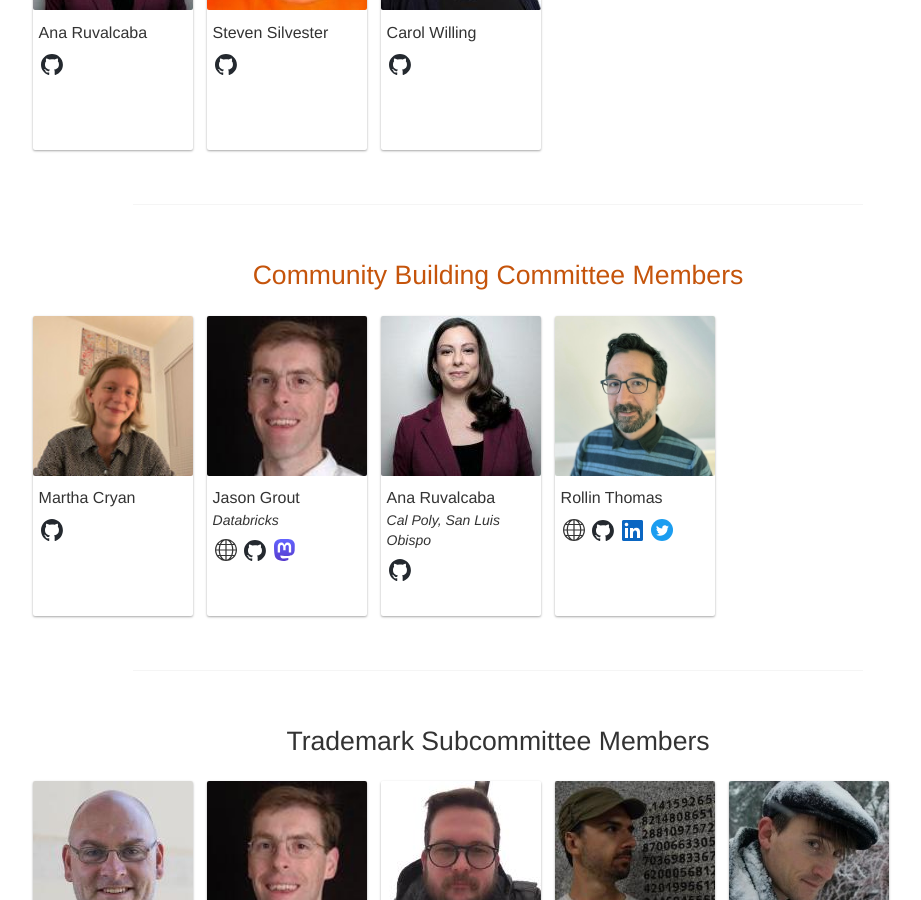
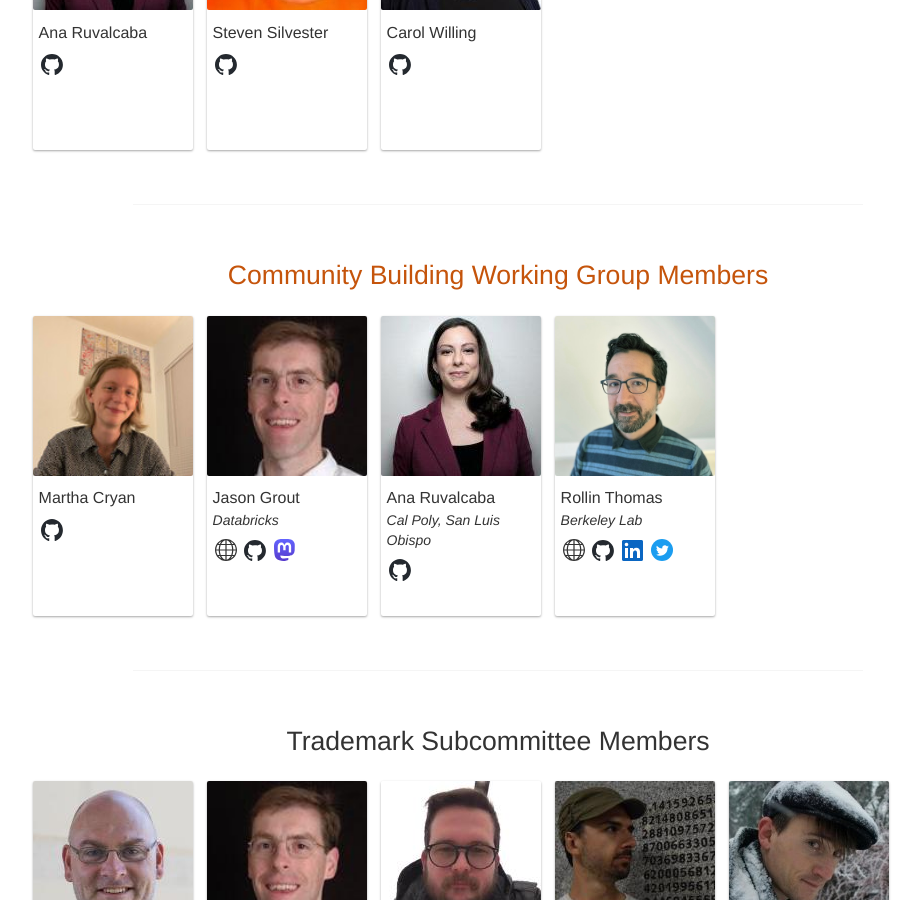
Before and after one commit to jupyter/jupyter.github.io, a Jekyll site: the page built from about.html, in a window 1280 px wide and 900 px high, scrolled down 7992 px. Shown: the whole window, without its empty margins (142-1063 px from the left). Built offline with Jekyll 4.4.1, drawn with Linux system fonts in a browser that asks for light colours; comment, search, counter and statistics services are not loaded.

Commit message:
Update affiliation and committee name

```diff
--- a/about.html
+++ b/about.html
@@ -467,6 +467,7 @@ community_building:
   personal: https://www.nersc.gov/about/nersc-staff/programming-environments-and-models/rollin-thomas/
   gh_handle: rcthomas
   twitter_handle: r_c_thomas
+  affiliation: Berkeley Lab
 
 sponsor_box:
   headline: Sponsors
@@ -725,7 +726,7 @@ donate_box:
 
     <!-- COMMUNITY COMMITTEE MEMBERS -->
     <div class="content content--copy">
-        <h2 class="text-center"><a href="https://jupyter.org/governance/communitybuildingcommittee.html">Community Building Committee Members</a></h2>
+        <h2 class="text-center"><a href="https://jupyter.org/governance/communitybuildingcommittee.html">Community Building Working Group Members</a></h2>
     </div>
 
     <div class="content content--wide">
```
